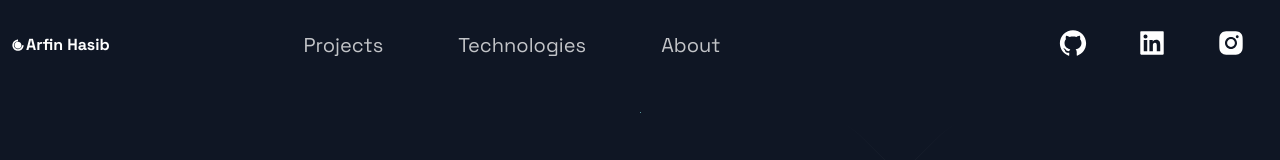
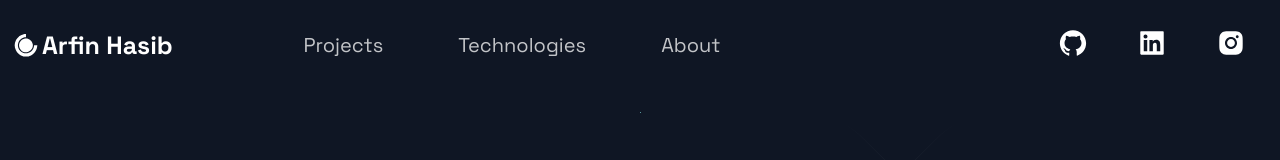
Before and after one commit to ArfinHasib/main-portoflio, a Next.js app: page / in a window 1280 px wide. Shown: the top 160 px of the page. Built offline with nearby package versions, Linux system fonts and the light colour scheme.

Commit message:
Updated Logo Size

```diff
--- a/src/components/Header/Header.js
+++ b/src/components/Header/Header.js
@@ -17,8 +17,10 @@ const Header = () => (
     <Div1>
       <Link href='/'>
         <a style={{ display: 'flex', alignItems: 'center', color: 'white' }}>
-          <DiCssdeck />
-          <span style={{ fontWeight: 'bold' }}>Arfin Hasib</span>
+          <DiCssdeck size='3.2rem' />
+          <span style={{ fontSize: '2.5rem', fontWeight: 'bold' }}>
+            Arfin Hasib
+          </span>
         </a>
       </Link>
     </Div1>
```
